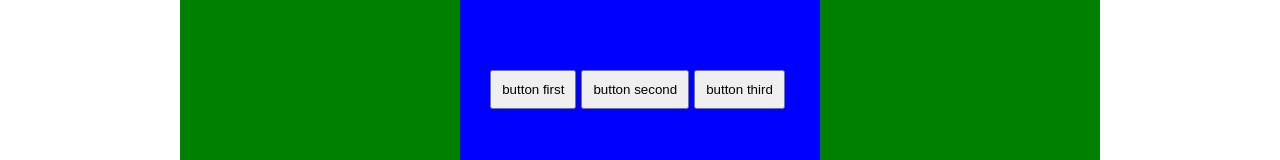
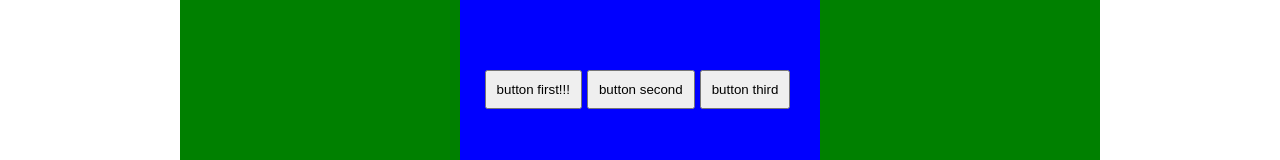
Before and after one commit to RakaJW/shopee, a plain HTML site: page index.html in a window 1280 px wide. Shown: the part 418-578 px from the top of the page. Drawn offline with nearby package versions, Linux system fonts and the light colour scheme.

Commit message:
Update index.html

```diff
--- a/index.html
+++ b/index.html
@@ -61,7 +61,7 @@
     <div class="divpractice">
         <div class="first">first div</div>
         <div class="second" id="second-box">
-            <button onclick="hey()">button first</button>
+            <button onclick="hey()">button first!!!</button>
             <button>button second</button>
             <button>button third</button>
         </div>
```
